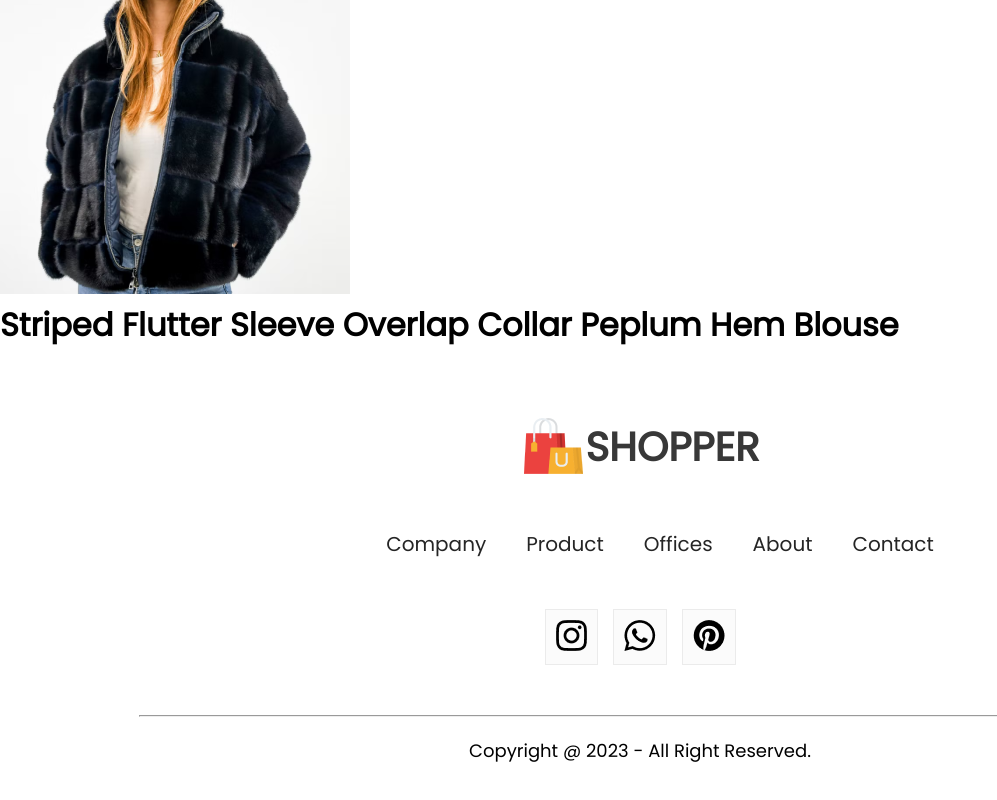
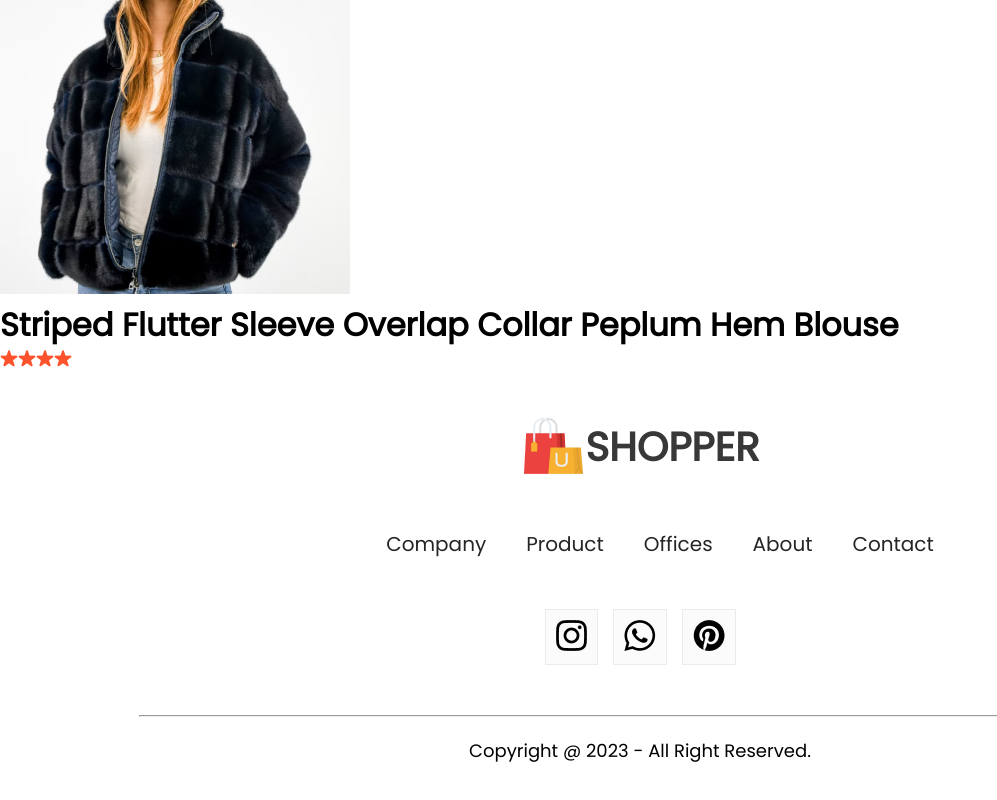
Before and after one commit to mohitdhanorkar/E-Commerce, a React (Create React App) app in the folder e-commerce/: page /product/1 in a window 1280 px wide. Shown: the part 1064-1864 px from the top of the page, without its empty margins (0-997 px from the left). Built offline with nearby package versions, Linux system fonts and the light colour scheme.

Commit message:
add star icon

```diff
--- a/e-commerce/src/Components/ProductDisplay/ProductDisplay.jsx
+++ b/e-commerce/src/Components/ProductDisplay/ProductDisplay.jsx
@@ -1,5 +1,7 @@
 import React from 'react'
 import './ProductDisplay.css'
+import star_icon from "../Assets/star_icon.png";
+import star_dull_icon from "../Assets/star_dull_icon.png";
 
 const ProductDisplay = (props) => {
     const {product} = props;
@@ -19,10 +21,10 @@ const ProductDisplay = (props) => {
       <div className="productdisplay-right">
         <h1>{product.name}</h1>
         <div className="productdisplay-right-star">
-            <img src="" alt="" />
-            <img src="" alt="" />
-            <img src="" alt="" />
-            <img src="" alt="" />
+            <img src={star_icon} alt="" />
+            <img src={star_icon} alt="" />
+            <img src={star_icon} alt="" />
+            <img src={star_icon} alt="" />
             <img src="" alt="" />
 
         </div>
```
